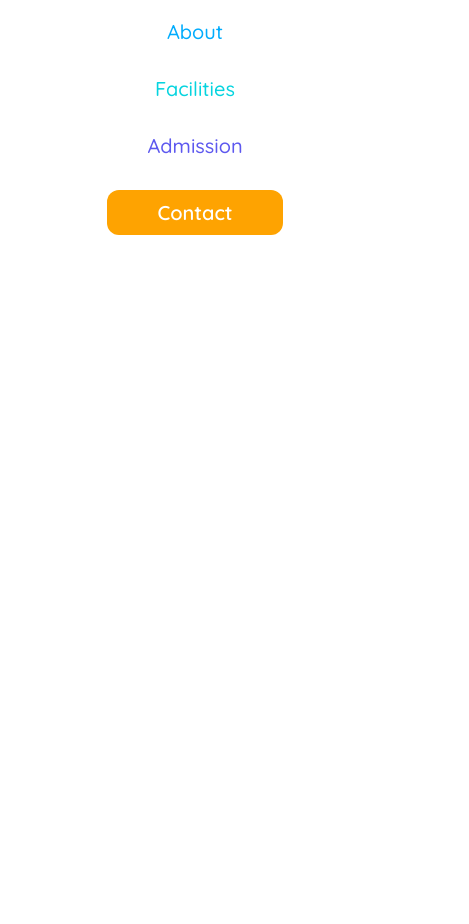
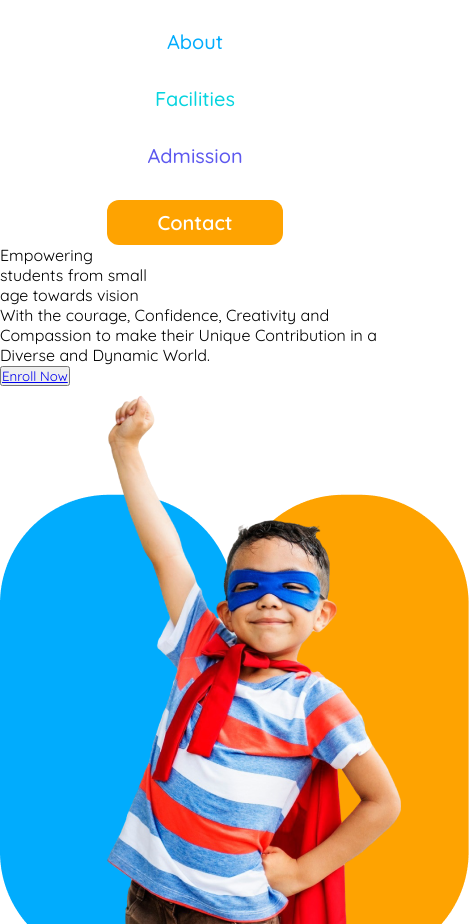
Before and after one commit to Wakil-Mahmud-Rahat/kids-web, a plain HTML site: page index.html in a window 390 px wide. Shown: the part 176-1100 px from the top of the page, 469 px wide, since content can reach past the window. Before the commit the page ends 844 px from the top, so only its background shows below. Drawn offline with Linux system fonts and the light colour scheme.

Commit message:
little update for mobile devices

```diff
--- a/index.html
+++ b/index.html
@@ -28,6 +28,17 @@
 
             <li><button class="btn-one"><a href="#">Contact</a></button></li>
         </nav>
+
+
+        <div>
+            <div>
+                <span>Empowering <br>students from small <br>age towards vision</span>
+                <p>With the courage, Confidence, Creativity and Compassion to make their Unique Contribution in a Diverse and Dynamic World.</p>
+                <button><a href="#">Enroll Now</a></button>
+            </div>
+            <div><img src="./assets/hero-kids.png" alt=""></div>
+        </div>
+
     </section>
 
 
--- a/styles/style.css
+++ b/styles/style.css
@@ -102,7 +102,8 @@ nav a {
     }
 
     nav {
-        margin: 0;
+
+        margin: 10px 0px 0px 0px;
         padding: 0;
     }
 }
```
